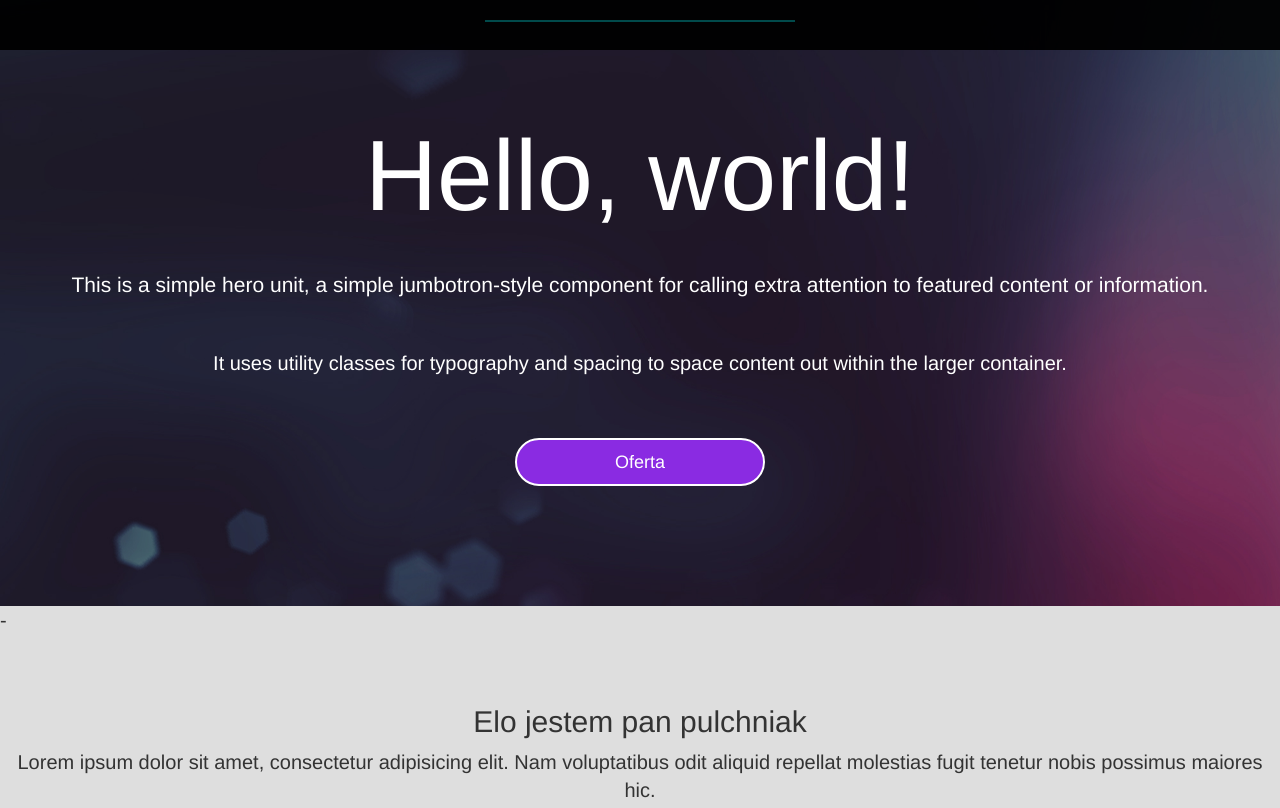
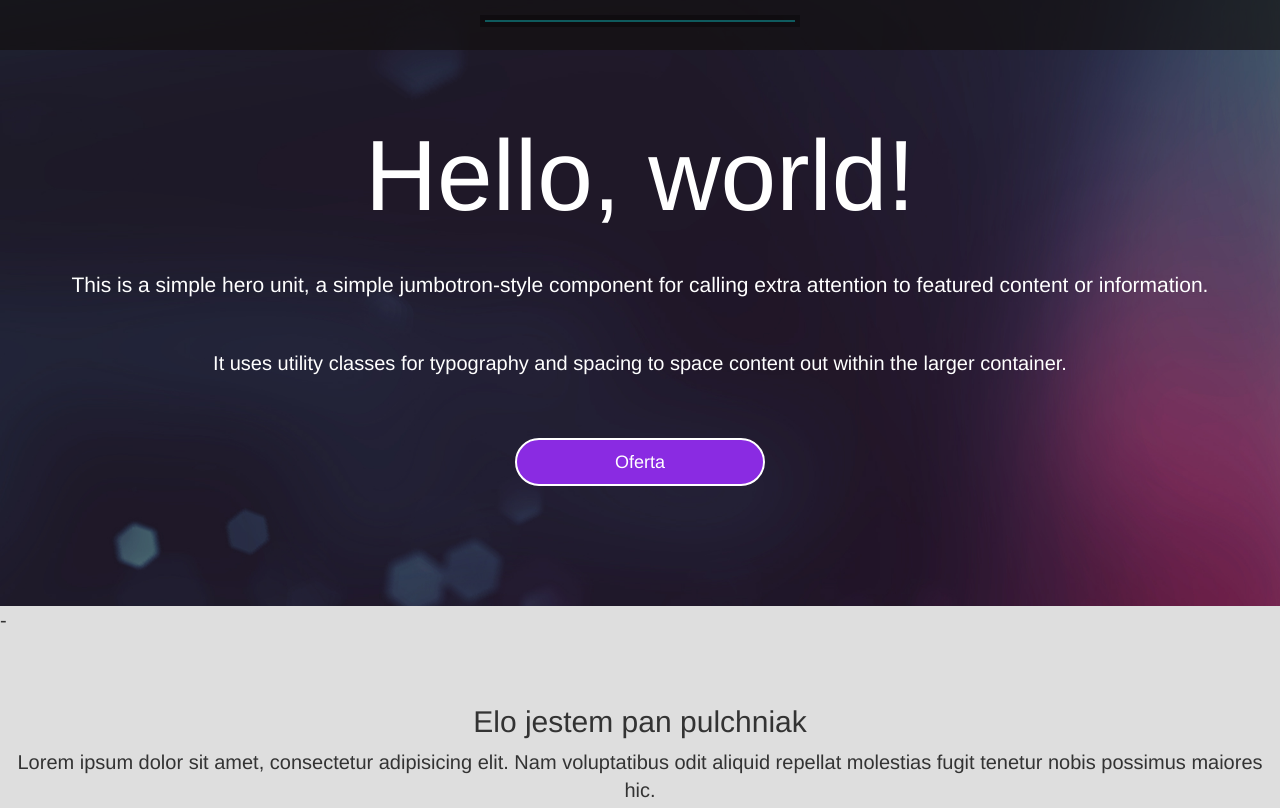
Before and after one commit to BambusPL/Stronka-w-Bootstrapie1, a plain HTML site: page index.html in a window 1280 px wide. Shown: the top 808 px of the page. Drawn offline with nearby package versions, Linux system fonts and the light colour scheme; a web font is replaced by a local one.

Commit message:
zm8
polepszenie navbar opacity

```diff
--- a/style.css
+++ b/style.css
@@ -8,8 +8,7 @@ body
 
 .nawigacja
 {
-    background: black;
-    opacity: 0.95;
+     background: rgba(19, 16, 16, 0.7);
 
     margin-left: auto;
     margin-right: auto;
```
